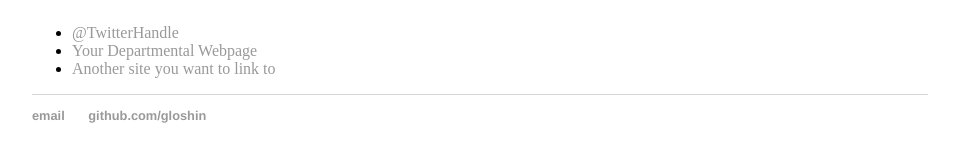
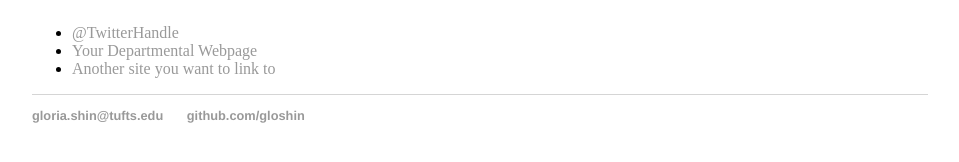
Before and after one commit to gloshin/gloriashin.github.io, a Jekyll site: the page built from about/index.html, in a window 1280 px wide. Shown: the part 413-575 px from the top of the page, without its empty margins (160-1119 px from the left). Built offline with Jekyll 4.4.1, drawn with Linux system fonts in a browser that asks for light colours.

Commit message:
Update default.html

```diff
--- a/_layouts/default.html
+++ b/_layouts/default.html
@@ -21,7 +21,7 @@
 			</div><!-- /.container -->
 			<footer>
 	    		<ul>
-	        		<li><a href="mailto:gloria.shin@tufts.edu">email</a></li>
+	        		<li><a href="mailto:gloria.shin@tufts.edu">gloria.shin@tufts.edu</a></li>
 	        		<li><a href="https://github.com/gloshin">github.com/gloshin</a></li>
 				</ul>
 			</footer>
```
